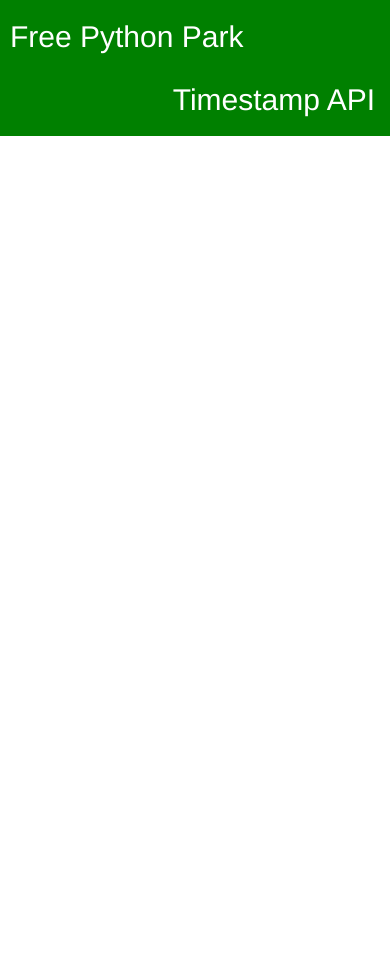
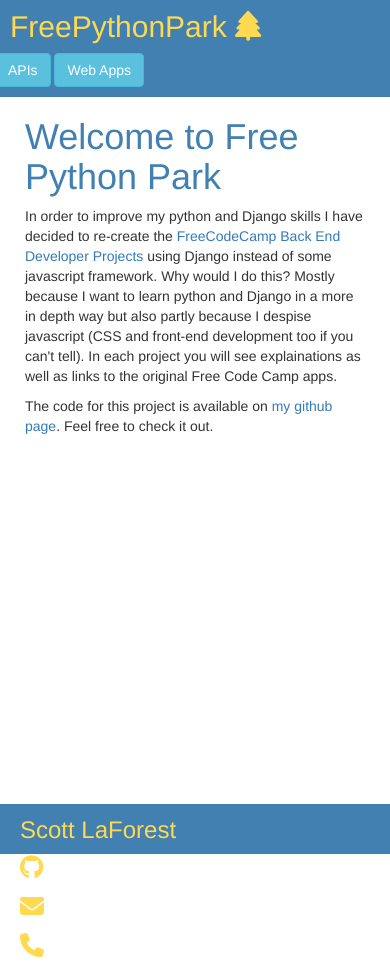
Before and after one commit to scottyla19/free-python-park, a Django app: page / in a window 390 px wide. Before the commit the page ends 136 px from the top, so only its background shows below. Run offline with Django 3.2, Linux system fonts and the light colour scheme; some libraries are stand-ins or nearby versions.

Commit message:
Finished design, layout, and styles

```diff
--- a/static/style.css
+++ b/static/style.css
@@ -1,16 +1,64 @@
 #heading{
-    background:green;
-    color:white;
+    background:#4180B0;
+    color:#ffd94f;
+
+}
+#heading h2{
+    padding-top:10px;
+    margin:0;
+}
+#heading .btn-group{
+    margin:10px 0;
 }
 .container{
     padding:0 10px;
     margin:0px;
     width:100%;
 }
+
+.dropdown-menu{
+    color:#4180B0;
+}
 #heading a {
-  color:white;
+
+  color:inherit;
   text-decoration: none;
  }
-body {
-    color:red;
+#content {
+    overflow:auto;
+    padding-bottom:50px;
+
 }
+#content h1{
+    color:#4180B0;
+}
+
+html, body {
+  height: 100%;
+}
+
+#wrap {
+  min-height: 100%;
+}
+
+#content {
+   /* this needs to be bigger than footer height*/
+}
+
+.footer {
+    background:#4180B0;
+    color:#ffd94f;
+    padding-left: 10px;
+  position: relative;
+  margin-top: -40px; /* negative value of footer height */
+  height: 50px;
+  clear:both;
+
+}
+.footer h3{
+    padding-left:10px;
+    margin:12.5px 0;
+}
+.footer a {
+    color:#ffd94f;
+}
--- a/templates/base.html
+++ b/templates/base.html
@@ -4,28 +4,90 @@
     {% load staticfiles %}
 <!-- Latest compiled and minified CSS -->
 <link rel="stylesheet" href="https://maxcdn.bootstrapcdn.com/bootstrap/3.3.7/css/bootstrap.min.css" integrity="sha384-BVYiiSIFeK1dGmJRAkycuHAHRg32OmUcww7on3RYdg4Va+PmSTsz/K68vbdEjh4u" crossorigin="anonymous">
-
+<script src="https://use.fontawesome.com/547c4cd9ad.js"></script>
 <link rel="stylesheet" href="{% static 'style.css' %}">
 <!-- Latest compiled and minified JavaScript -->
-<script src="https://maxcdn.bootstrapcdn.com/bootstrap/3.3.7/js/bootstrap.min.js" integrity="sha384-Tc5IQib027qvyjSMfHjOMaLkfuWVxZxUPnCJA7l2mCWNIpG9mGCD8wGNIcPD7Txa" crossorigin="anonymous"></script>
-    <title>{% block title %}My amazing site{% endblock %}</title>
+    <title>{% block title %}Free Python Park{% endblock %}</title>
 </head>
 
 <body>
+<div id="wrap">
     <div class = "container">
         <div id="heading" class="row">
-            <div class="col-md-6"> <a href="{% url 'index' %}"><H2>Free Python Park </H2></a></div>
-            <ul class="list-inline col-md-6 text-right ">
+            <div class="col-md-10"> <a href="{% url 'index' %}"><H2>FreePythonPark <i class="fa fa-tree"></i> </H2></a></div>
+            <!-- Example single danger button -->
 
-                <li ><a href="{% url 'timestamp:index' %}"><H2>Timestamp API</H2> </a></li>
-            </ul>
+            <div class="btn-group ">
+              <button type="button" class="btn btn-info dropdown-toggle" data-toggle="dropdown" aria-haspopup="true" aria-expanded="false">
+                APIs
+              </button>
+              <div class="dropdown-menu">
+                 <a class="dropdown-item" href="{% url 'timestamp:index' %}">Timestamp API</a>
+                  <div class="dropdown-divider"></div>
+                      <a class="dropdown-item" href="{% url 'timestamp:index' %}">Header Parser</a>
+                  <div class="dropdown-divider"></div>
+                      <a class="dropdown-item" href="{% url 'timestamp:index' %}">URL Shortener</a>
+                  <div class="dropdown-divider"></div>
+                      <a class="dropdown-item" href="{% url 'timestamp:index' %}">Image Search</a>
+                  <div class="dropdown-divider"></div>
+                      <a class="dropdown-item" href="{% url 'timestamp:index' %}">File Metadata</a>
+              </div>
+            </div>
+
+            <div class="btn-group">
+              <button type="button" class="btn btn-info dropdown-toggle" data-toggle="dropdown" aria-haspopup="true" aria-expanded="false">
+                Web Apps
+              </button>
+              <div class="dropdown-menu">
+                 <a class="dropdown-item" href="{% url 'timestamp:index' %}">Voting App</a>
+                  <div class="dropdown-divider"></div>
+                      <a class="dropdown-item" href="{% url 'timestamp:index' %}">Nightlife Coordinator</a>
+                  <div class="dropdown-divider"></div>
+                      <a class="dropdown-item" href="{% url 'timestamp:index' %}">Stocks Charts</a>
+                  <div class="dropdown-divider"></div>
+                      <a class="dropdown-item" href="{% url 'timestamp:index' %}">Book Trading Club</a>
+                  <div class="dropdown-divider"></div>
+                      <a class="dropdown-item" href="{% url 'timestamp:index' %}">Pinterest Clone</a>
+              </div>
+            </div>
+
+
 
         </div>
     </div>
 
+    <div class = "container">
+         <div id="content" class="col-md-10 col-md-offset-1">
+            {% block content %}
+             <h1>Welcome to Free Python Park</h1>
+             <p>In order to improve my python and Django skills I have decided to re-create the
+                 <a href="https://www.freecodecamp.com/map-aside#nested-collapseAPIProjects">FreeCodeCamp Back End Developer Projects</a>
+                 using Django instead of some javascript framework. Why would I do this? Mostly because I want to learn python and Django
+             in a more in depth way but also partly because I despise javascript (CSS and front-end development too if you can't tell). In each
+             project you will see explainations as well as links to the original Free Code Camp apps.</p>
+             <p>The code for this project is available on <a href="https://github.com/scottyla19/free-python-park">my github page</a>.
+                 Feel free to check it out.</p>
+             {% endblock %}
+        </div>
 
-    <div id="content">
-        {% block content %}{% endblock %}
     </div>
+    </div>
+    <footer class="footer">
+        <div class="row">
+            <div class="col-md-9"><h3>Scott LaForest</h3></div>
+            <div class="col-md-1"><a href="https://github.com/scottyla19"><h3><i class="fa fa-github"></i></h3></a></div>
+            <div class="col-md-1"><a href="mailto:scottyla19@gmail.com"><h3><i class="fa fa-envelope"></i></h3></a></div>
+            <div class="col-md-1"><a href="tel: 4062404484"><h3><i class="fa fa-phone"></i></h3></a></div>
+        </div>
+
+    </footer>
+ <script
+  src="https://code.jquery.com/jquery-3.1.1.min.js"
+  integrity="sha256-hVVnYaiADRTO2PzUGmuLJr8BLUSjGIZsDYGmIJLv2b8="
+  crossorigin="anonymous"></script>
+<script src="https://maxcdn.bootstrapcdn.com/bootstrap/3.3.7/js/bootstrap.min.js" integrity="sha384-Tc5IQib027qvyjSMfHjOMaLkfuWVxZxUPnCJA7l2mCWNIpG9mGCD8wGNIcPD7Txa" crossorigin="anonymous"></script>
+
+
 </body>
+
 </html>
```
